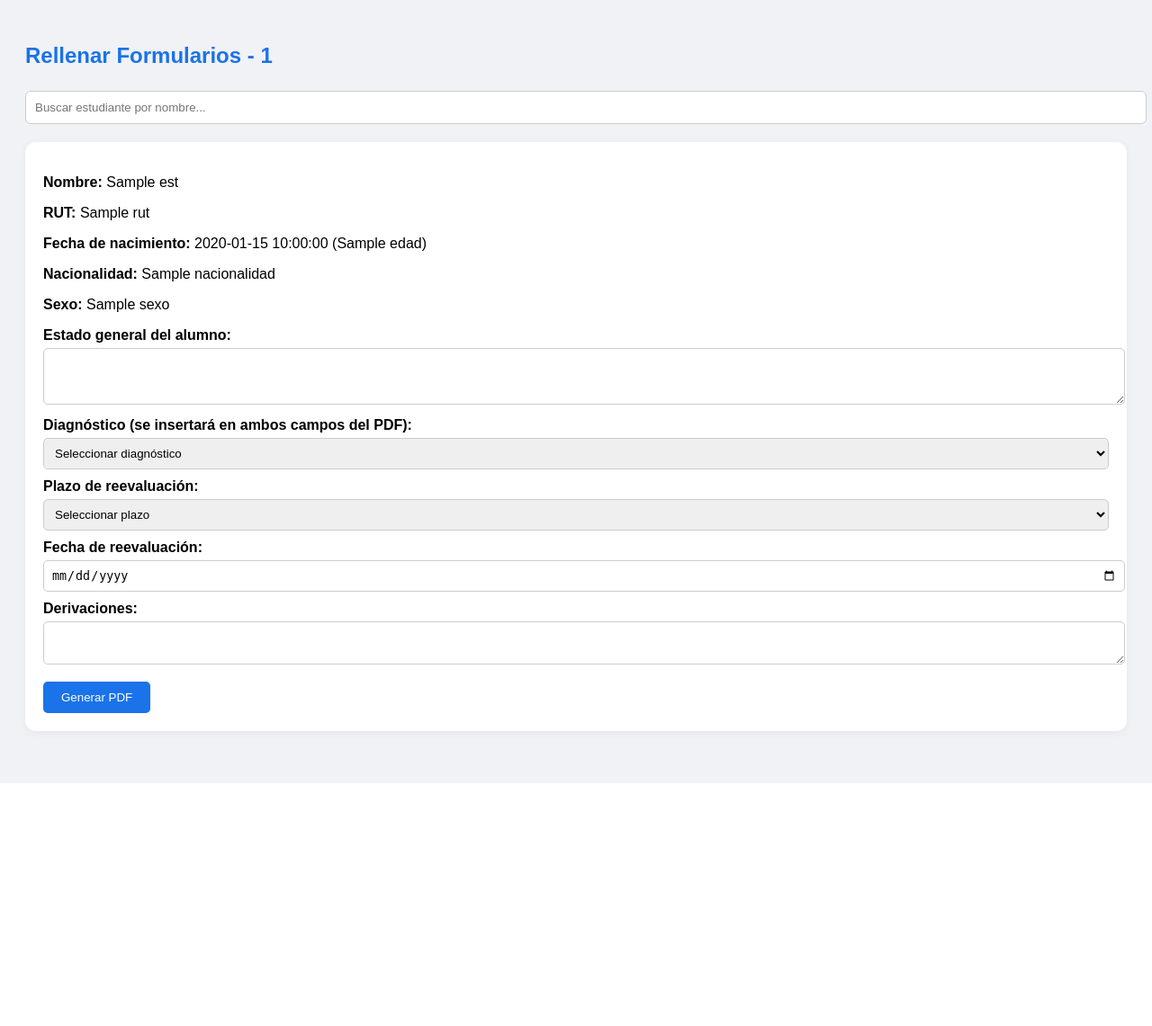
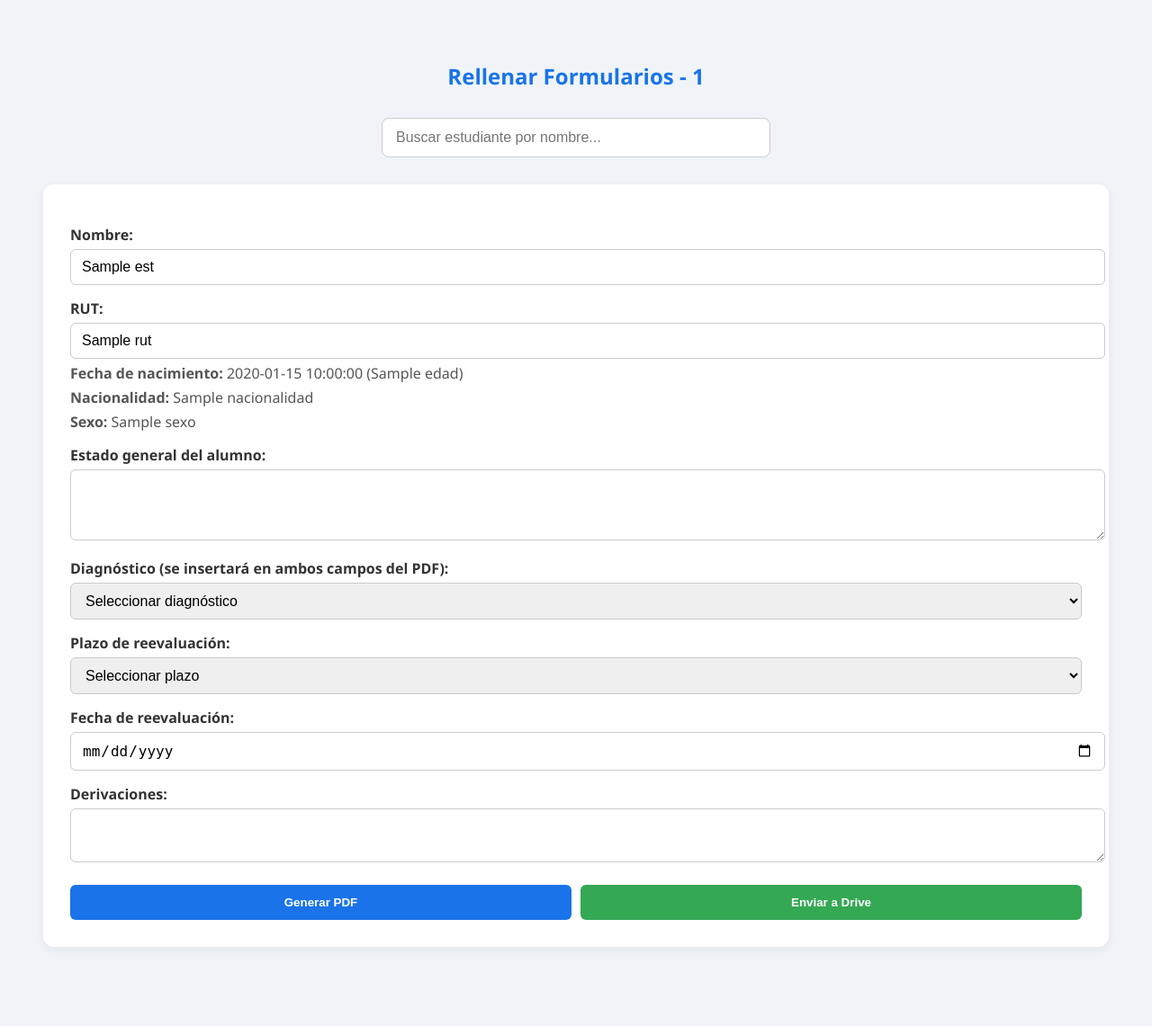
Before and after one commit to jmirandal1994/cardiohome_vercel, a Flask app: template templates/formulario_relleno.html in a window 1280 px wide. Shown: the whole page at 90% size. Before the commit the page ends 871 px from the top, so only its background shows below. Run offline with Flask 3, Linux system fonts and the light colour scheme; the visitor is signed in with stand-in values (Sample User, id 1); the template is opened without the code that fills it: most values are stand-ins (such as "Sample title", 1, 10 or a date in 2020).

Commit message:
Update formulario_relleno.html

```diff
--- a/templates/formulario_relleno.html
+++ b/templates/formulario_relleno.html
@@ -5,58 +5,96 @@
   <title>Formulario de Relleno</title>
   <style>
     body {
-      font-family: Arial, sans-serif;
-      padding: 20px;
-      background-color: #f0f2f5;
+      font-family: 'Segoe UI', sans-serif;
+      background-color: #f0f4f8;
+      padding: 40px;
     }
 
     h2 {
       color: #1a73e8;
+      text-align: center;
+      margin-bottom: 30px;
     }
 
     #buscador {
       width: 100%;
-      padding: 10px;
-      margin-bottom: 20px;
+      max-width: 400px;
+      display: block;
+      margin: 0 auto 30px;
+      padding: 12px 15px;
       border: 1px solid #ccc;
-      border-radius: 6px;
+      border-radius: 8px;
+      font-size: 1rem;
     }
 
     .estudiante {
-      background: white;
-      padding: 20px;
-      margin-bottom: 30px;
+      background: #ffffff;
       border-radius: 12px;
-      box-shadow: 0 2px 10px rgba(0,0,0,0.05);
+      box-shadow: 0 4px 12px rgba(0,0,0,0.06);
+      padding: 30px;
+      margin-bottom: 40px;
+      transition: box-shadow 0.3s ease;
+    }
+
+    .estudiante:hover {
+      box-shadow: 0 8px 20px rgba(0,0,0,0.08);
     }
 
     label {
       display: block;
-      margin-top: 10px;
-      font-weight: bold;
+      margin-top: 15px;
+      font-weight: 600;
+      color: #333;
     }
 
     input, textarea, select {
       width: 100%;
-      padding: 8px;
+      padding: 10px 12px;
       margin-top: 5px;
       border: 1px solid #ccc;
-      border-radius: 5px;
+      border-radius: 6px;
+      font-size: 1rem;
+    }
+
+    .button-group {
+      display: flex;
+      gap: 10px;
+      margin-top: 20px;
     }
 
     button {
-      margin-top: 15px;
-      padding: 10px 20px;
-      background-color: #1a73e8;
-      color: white;
+      flex: 1;
+      background: #1a73e8;
+      color: #fff;
       border: none;
-      border-radius: 5px;
+      padding: 12px 15px;
+      border-radius: 6px;
       cursor: pointer;
+      font-weight: bold;
+      transition: background 0.3s;
     }
 
     button:hover {
-      background-color: #155ab6;
+      background: #155ab6;
     }
+
+    button.secondary {
+      background: #34a853;
+    }
+
+    button.secondary:hover {
+      background: #2c8c46;
+    }
+
+    p {
+      margin: 5px 0;
+    }
+
+    .info {
+      font-weight: 500;
+      color: #555;
+    }
+
   </style>
 </head>
 <body>
@@ -67,23 +105,27 @@
   {% for est in estudiantes %}
   <div class="estudiante" data-nombre="{{ est.nombre | lower }}">
     <form action="/generar_pdf" method="POST">
-      <input type="hidden" name="nombre" value="{{ est.nombre }}">
-      <input type="hidden" name="rut" value="{{ est.rut }}">
+      <!-- Editable Nombre y RUT -->
+      <label>Nombre:</label>
+      <input type="text" name="nombre" value="{{ est.nombre }}" required>
+
+      <label>RUT:</label>
+      <input type="text" name="rut" value="{{ est.rut }}" required>
+
+      <!-- Fecha de nacimiento NO editable -->
       <input type="hidden" name="fecha_nacimiento" value="{{ est.fecha_nacimiento }}">
       <input type="hidden" name="edad" value="{{ est.edad }}">
       <input type="hidden" name="nacionalidad" value="{{ est.nacionalidad }}">
       <input type="hidden" name="sexo" value="{{ est.sexo }}">
 
-      <p><strong>Nombre:</strong> {{ est.nombre }}</p>
-      <p><strong>RUT:</strong> {{ est.rut }}</p>
-      <p><strong>Fecha de nacimiento:</strong> {{ est.fecha_nacimiento }} ({{ est.edad }})</p>
-      <p><strong>Nacionalidad:</strong> {{ est.nacionalidad }}</p>
-      <p><strong>Sexo:</strong> {{ est.sexo }}</p>
+      <p class="info"><strong>Fecha de nacimiento:</strong> {{ est.fecha_nacimiento }} ({{ est.edad }})</p>
+      <p class="info"><strong>Nacionalidad:</strong> {{ est.nacionalidad }}</p>
+      <p class="info"><strong>Sexo:</strong> {{ est.sexo }}</p>
 
-      <label for="estado">Estado general del alumno:</label>
+      <label>Estado general del alumno:</label>
       <textarea name="estado" rows="3" required></textarea>
 
-      <label for="diagnostico">Diagnóstico (se insertará en ambos campos del PDF):</label>
+      <label>Diagnóstico (se insertará en ambos campos del PDF):</label>
       <select name="diagnostico" required>
         <option value="">Seleccionar diagnóstico</option>
         <option value="Trastorno del espectro autista">Trastorno del espectro autista</option>
@@ -101,18 +143,22 @@
         <option value="2">TDAH - 2 años</option>
       </select>
 
-      <label for="fecha_reevaluacion">Fecha de reevaluación:</label>
+      <label>Fecha de reevaluación:</label>
       <input type="date" name="fecha_reevaluacion" required>
 
-      <label for="derivaciones">Derivaciones:</label>
+      <label>Derivaciones:</label>
       <textarea name="derivaciones" rows="2" required></textarea>
 
-      <button type="submit">Generar PDF</button>
+      <div class="button-group">
+        <button type="submit">Generar PDF</button>
+        <button type="button" class="secondary" onclick="enviarADrive(this)">Enviar a Drive</button>
+      </div>
     </form>
   </div>
   {% endfor %}
 
   <script>
+    // Buscador de estudiantes
     const input = document.getElementById('buscador');
     input.addEventListener('input', function () {
       const filtro = this.value.toLowerCase();
@@ -124,6 +170,7 @@
       });
     });
 
+    // Calcular fecha de reevaluación automática
     function setFechaReevaluacion(select) {
       const años = parseInt(select.value);
       if (!años) return;
@@ -139,6 +186,11 @@
       const fechaInput = container.querySelector('input[name="fecha_reevaluacion"]');
       fechaInput.value = fecha;
     }
+
+    // Simulación de enviar a Drive
+    function enviarADrive(button) {
+      alert("Aquí iría la lógica para enviar a Google Drive (por programar con tu backend).");
+    }
   </script>
 </body>
 </html>
```
